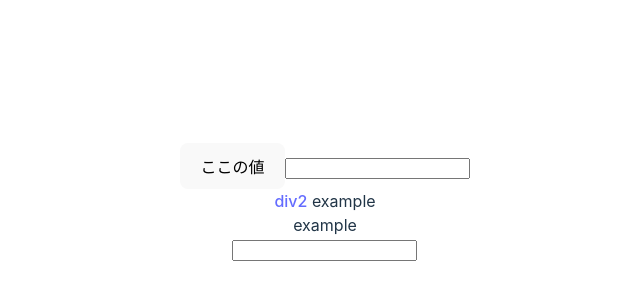
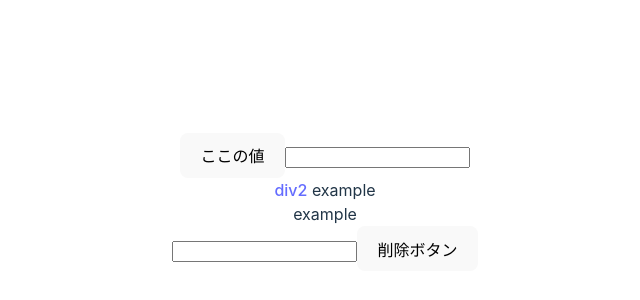
Before and after one commit to 2nofa11/NekoBook, a Vue app: page / in a window 1280 px wide. Shown: the part 198-498 px from the top of the page, without its empty margins (315-955 px from the left). Built offline with nearby package versions, Linux system fonts and the light colour scheme.

Commit message:
p104 対応するきーだ押されている場合のみイベントハンドリングが呼び出されるようになる

```diff
--- a/src/components/Section13.vue
+++ b/src/components/Section13.vue
@@ -7,6 +7,7 @@
   </div>
   <div @click.right.prevent="handler">example</div>
   <input @keydown.enter="handler('enter')" @keydown.up="handler('up')" />
+  <button @click.shift="handler('削除')">削除ボタン</button>
 </template>
 
 <script lang="ts">
```
